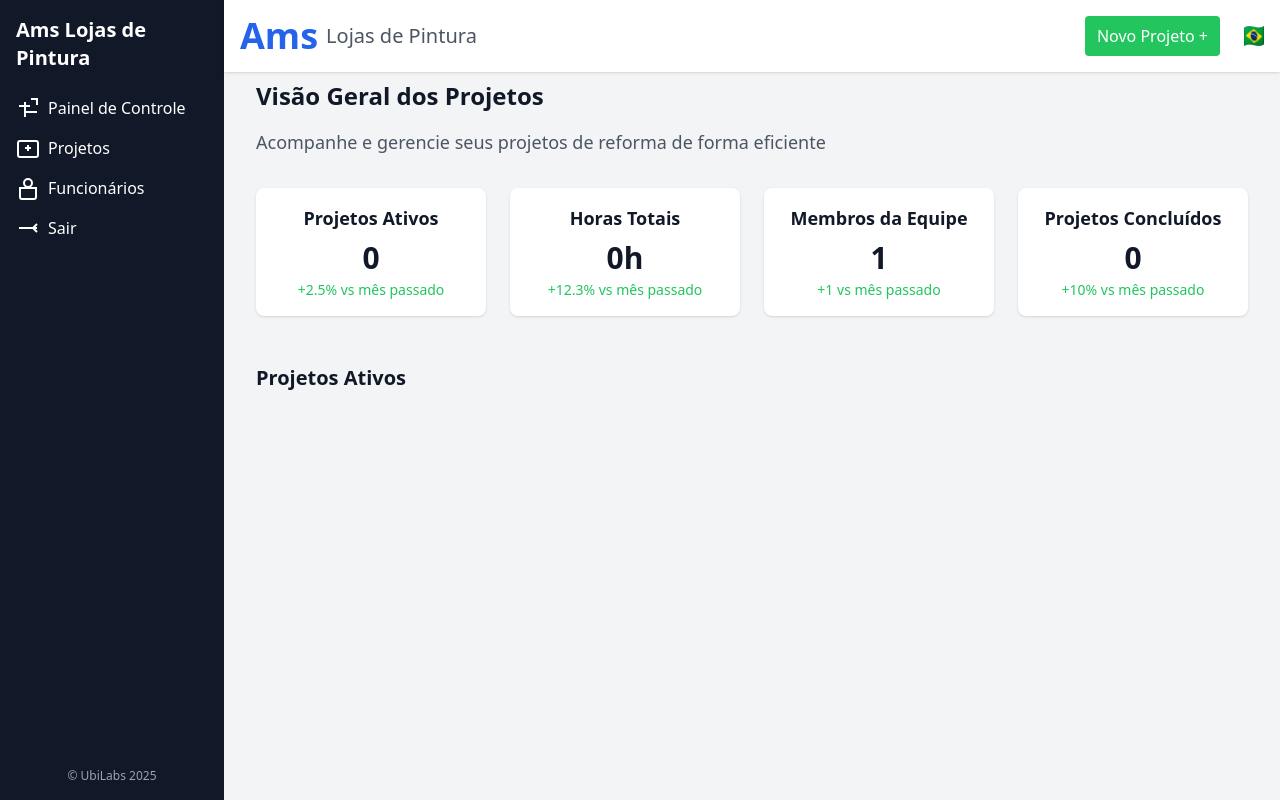
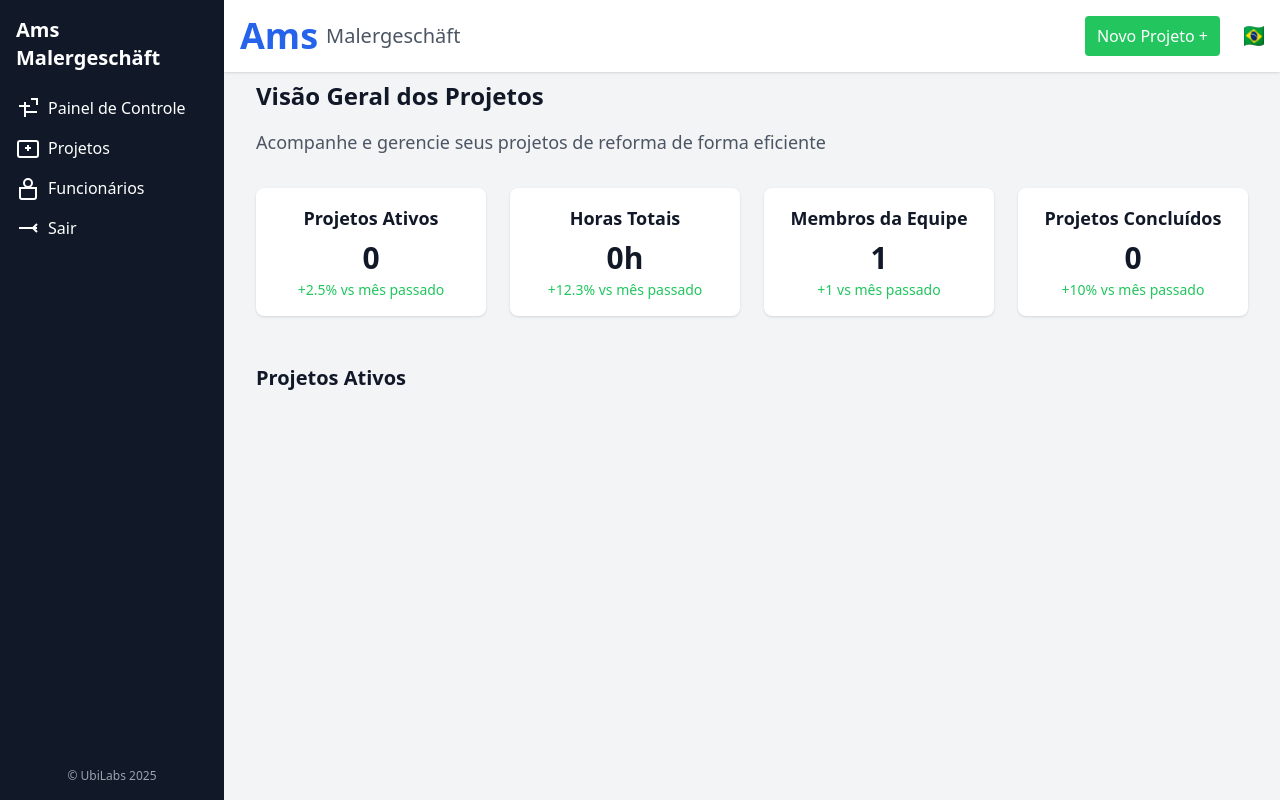
Before and after one commit to PabloResende/ams-malergeschaft, a PHP site: page /ams-malergeschaft/app/views/dashboard/index.php in a window 1280 px wide. Run offline with PHP 8.4, Linux system fonts and the light colour scheme; the visitor is signed in with stand-in values (Sample User, id 1); data that the repository does not hold is empty; some libraries are stand-ins or nearby versions.

Commit message:
ajustes no frontend

```diff
--- a/app/views/layout/header.php
+++ b/app/views/layout/header.php
@@ -41,7 +41,7 @@ $isLoginOrRegisterPage = strpos($_SERVER['REQUEST_URI'], 'login') !== false ||
   <!-- Sidebar fixa -->
   <aside class="w-56 bg-gray-900 text-white h-screen fixed left-0 top-0 p-4 flex flex-col justify-between">
       <div>
-          <h1 class="text-xl font-bold mb-6">Ams <a href="<?= $baseUrl ?>/dashboard"><?= $langText['Malergeschäft'] ?? 'AMS Malergeschäft' ?></a></h1>
+          <h1 class="text-xl font-bold mb-6"><a href="<?= $baseUrl ?>/dashboard">Ams Malergeschäft</a></h1>
           <nav>
               <ul>
                   <li class="mb-4">
@@ -88,8 +88,8 @@ $isLoginOrRegisterPage = strpos($_SERVER['REQUEST_URI'], 'login') !== false ||
   <nav class="bg-white shadow p-4 fixed top-0 left-56 right-0 z-10 flex items-center justify-between">
       <div class="flex items-center">
           <div class="flex items-center">
-              <span class="text-4xl font-bold text-blue-600"><a href="<?= $baseUrl ?>/dashboard"><?= $langText['Ams'] ?? 'Ams' ?></a></span>
-              <span class="ml-2 text-xl text-gray-600"><?= $langText['Malergeschäft'] ?? 'Lojas de Pintura' ?></span>
+              <span class="text-4xl font-bold text-blue-600"><a href="<?= $baseUrl ?>/dashboard">Ams </a></span>
+              <span class="ml-2 text-xl text-gray-600">Malergeschäft</span>
           </div>
       </div>
       <div class="flex items-center space-x-6">
```
